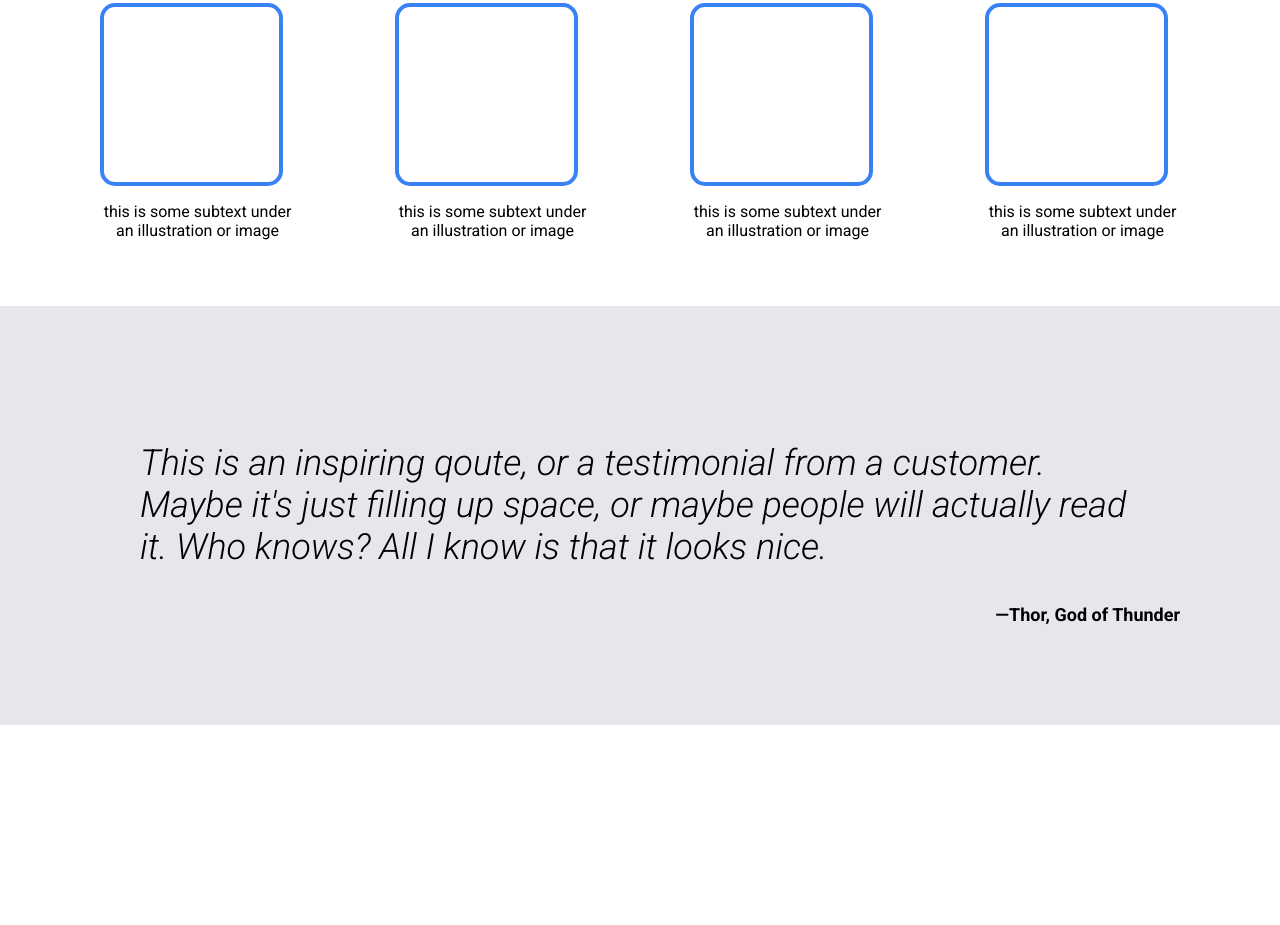
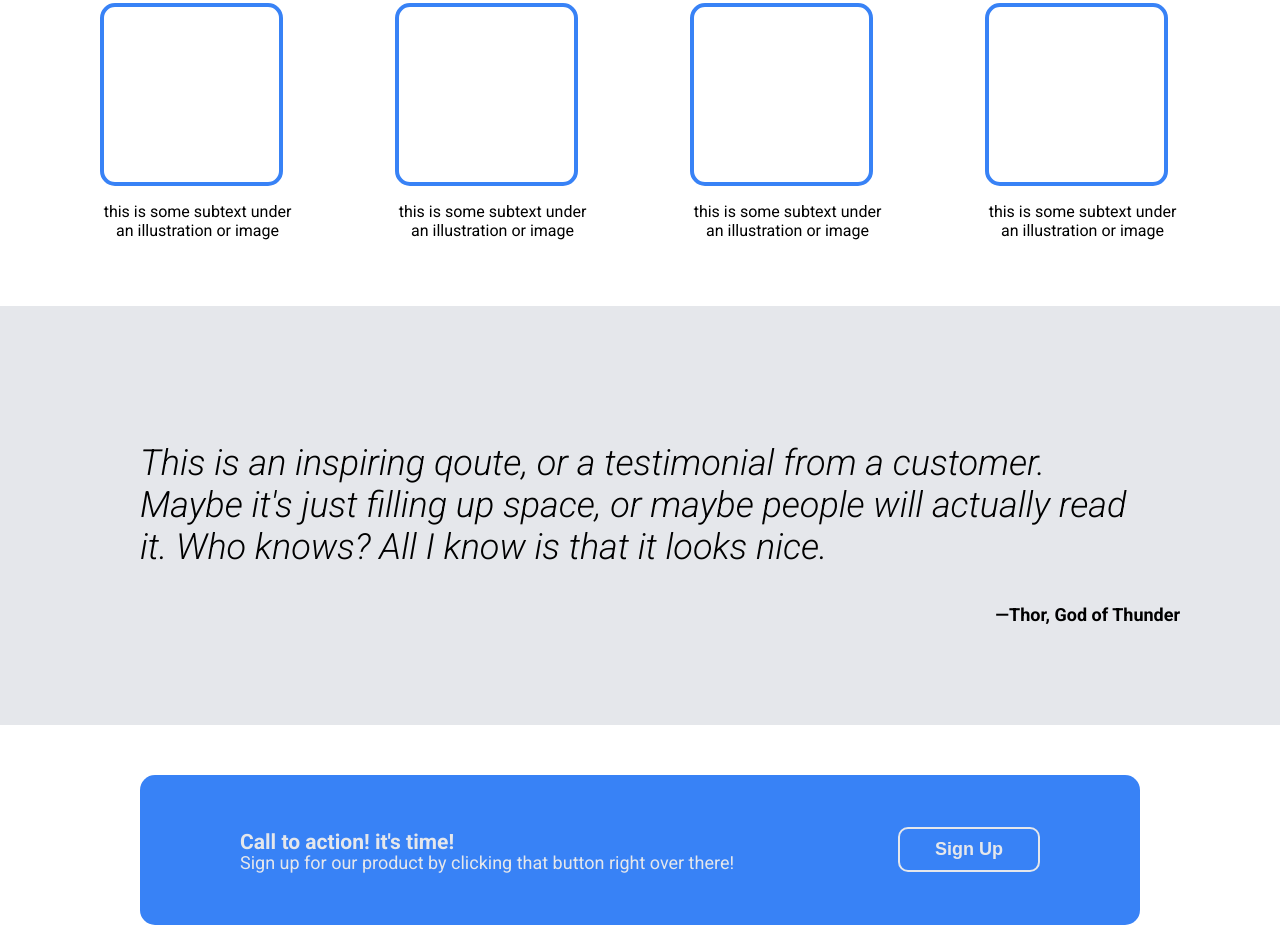
Before and after one commit to meisREAL/odin_landing_page, a plain HTML site: page index.html in a window 1280 px wide. Shown: the part 642-1567 px from the top of the page. Before the commit the page ends 1367 px from the top, so only its background shows below. Drawn offline with Linux system fonts and the light colour scheme.

Commit message:
call to action section

```diff
--- a/index.html
+++ b/index.html
@@ -68,6 +68,17 @@
         </blockquote>
         <figcaption>&mdash;Thor, God of Thunder</figcaption>
     </div>
+    <div class="call">
+        <div class="blue">
+            <div class="text">
+                <h3>Call to action! it's time!</h3>
+                <p>Sign up for our product by clicking that button right over there!</p>
+            </div>
+            <div class="signup">
+                <input type="button" class="button2" value="Sign Up">
+            </div>
+        </div>
+    </div>
 </body>
 
 </html>
--- a/style.css
+++ b/style.css
@@ -114,3 +114,46 @@ figcaption {
     font-weight: bold;
     text-align: right;
 }
+
+.call {
+    display: flex;
+    align-items: center;
+    justify-content: center;
+
+}
+
+.blue {
+    display: flex;
+    background-color: #3882f6;
+    height: 150px;
+    width: 1000px;
+    border-radius: 15px;
+    margin-top: 50px;
+}
+
+.button2 {
+    background-color: #3882f6;
+    padding: 10px 35px;
+    border-radius: 10px;
+    font-size: 18px;
+    color: #e5e7eb;
+    font-weight: bold;
+    border: 2px solid #e5e7eb;
+}
+
+.signup {
+    margin-left: auto;
+    margin-right: 100px;
+    align-self: center;
+}
+
+.text {
+    align-self: center;
+    padding-left: 100px;
+    color: #e5e7eb;
+    font-size: 18px;
+}
+
+h3 {
+    margin-bottom: -20px;
+}
```
